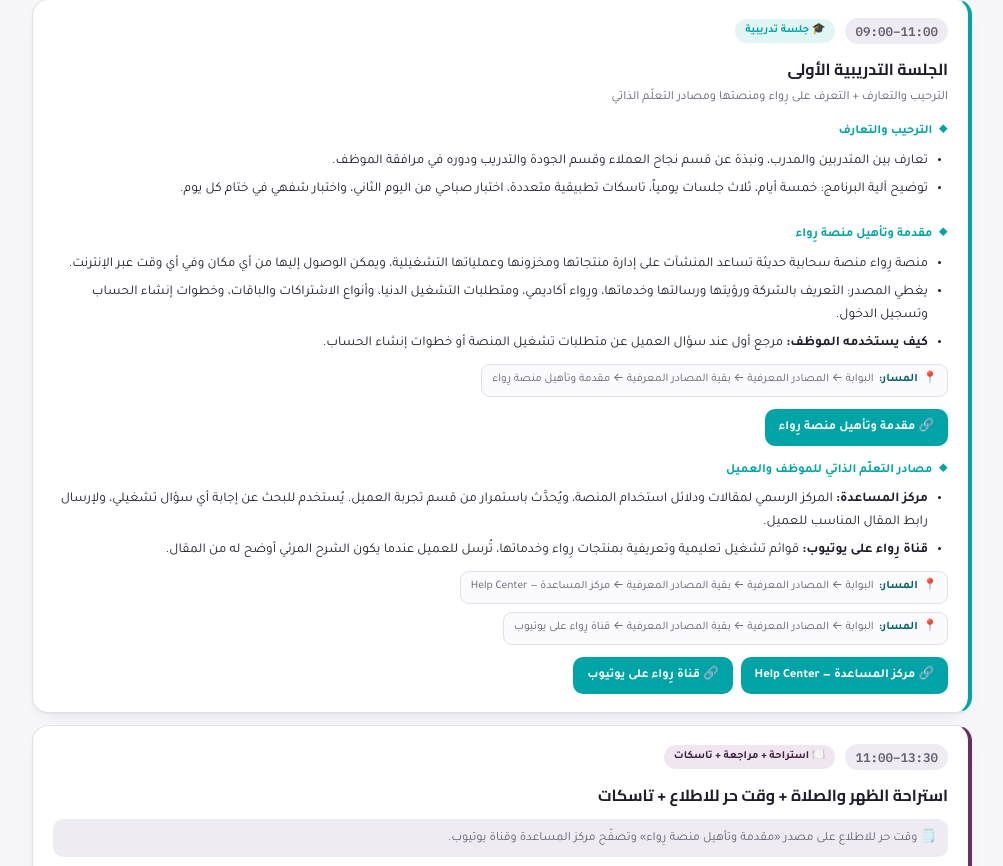
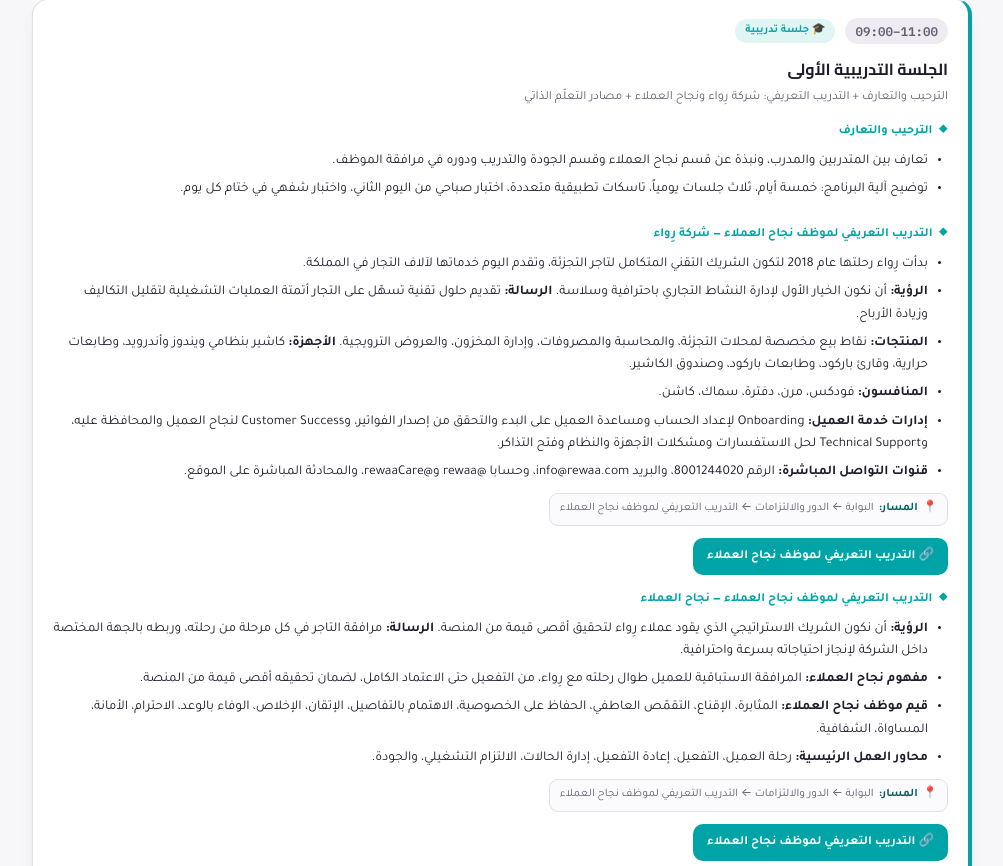
Before and after one commit to fyousef-2023/CSM_Training_Program, a plain HTML site: page index.html in a window 1280 px wide. Shown: the part 826-1692 px from the top of the page, without its empty margins (138-1141 px from the left). Drawn offline with Linux system fonts and the light colour scheme.

Commit message:
Update index.html

```diff
--- a/index.html
+++ b/index.html
@@ -346,7 +346,8 @@
 const P = 'https://fyousef-2023.github.io/';
 const RES = {
   portal:{label:'بوابة نجاح العملاء', url:P+'CSM-PORTAL/', path:['الصفحة الرئيسية']},
-  platformIntro:{label:'مقدمة وتأهيل منصة رِواء', url:'https://docs.google.com/presentation/d/1hcDY607Lm0VdX_y7tPj7S0tHxXwb19MHWlWVnTvLm7I/edit?slide=id.p1#slide=id.p1', path:['المصادر المعرفية','بقية المصادر المعرفية']},
+  onboardingDeck:{label:'التدريب التعريفي لموظف نجاح العملاء', url:'https://docs.google.com/presentation/d/1hcDY607Lm0VdX_y7tPj7S0tHxXwb19MHWlWVnTvLm7I/edit?slide=id.p1#slide=id.p1', path:['الدور والالتزامات']},
+  platformIntro:{label:'مقدمة وتأهيل منصة رِواء', url:'https://scribehow.com/o/RP0ycIc3SFOSm8rov-EIkg/page/mqdmh_wtahyl_lmnsh_rwaa__Kmel96usRmG1o_ezZuopJQ', path:['المصادر المعرفية','بقية المصادر المعرفية']},
   helpCenter:{label:'مركز المساعدة — Help Center', url:'https://help.rewaa.com/ar-SA', path:['المصادر المعرفية','بقية المصادر المعرفية']},
   youtube:{label:'قناة رِواء على يوتيوب', url:'https://www.youtube.com/@RewaaTechnology/playlists', path:['المصادر المعرفية','بقية المصادر المعرفية']},
   csmRole:{label:'دور موظف نجاح العملاء', url:P+'CSM-Role/', path:['الدور والالتزامات']},
@@ -389,30 +390,44 @@
   task1_2:{label:'تاسك 1.2 — رِواء أكاديمي', url:'https://docs.google.com/document/d/12hjN6pgksaqL8E6GJOgpua5MvU-yjfRpBKtUnoxScKo/edit?tab=t.0', path:[]},
   task1_3:{label:'تاسك 1.3 — البدء في منصة رِواء', url:'https://docs.google.com/document/d/1eSRks7AjMMDlV9CLhSgc2UqrJnBV1xtxXruy33KgKMc/edit?tab=t.0', path:[]},
   taskWebinar:{label:'تاسك الويبينار', url:'https://docs.google.com/document/d/1XH-PopR3B21T5oKHTQmQbwfcFPoLT-O6sf4J1KPf8rE/edit?tab=t.0', path:[]},
+  quiz2:{label:'رابط الاختبار', url:'https://docs.google.com/forms/d/e/1FAIpQLSeAjTsG028RpQ8ZhrRw8r30aVE9nLdcxm-vc5lWiPREnZu1lA/viewform', path:[]},
+  task2_1:{label:'تاسك 2.1 — Activation', url:'https://docs.google.com/document/d/1sueAFeBV8CAgQ-ni7AhH4dwCu0CLeJROuQOCGNhyN_M/edit?tab=t.0', path:[]},
+  task2_2:{label:'تاسك 2.2 — Operational', url:'https://docs.google.com/document/d/19J4_2d48c70rqvXL6i-WfWuEvt9DQLe6zrtD0P_yZoc/edit?tab=t.0', path:[]},
+  callsSheet:{label:'ملف المكالمات — Calls', url:'https://docs.google.com/spreadsheets/d/1Z5y57q6cJwwpk9cMq9AE3qbxu6cpEAWjPjdJkHD6N08/edit?gid=805631889#gid=805631889&range=A1', path:[]},
+  taskWebinar2:{label:'تاسك الويبينار', url:'https://docs.google.com/document/d/1V30jeLai0CGyr0Qf6NfQuvpEkUl6yaDyrGKSs3pclGA/edit?tab=t.0', path:[]},
   webinarLive:{label:'رابط التسجيل بالويبينار', url:'https://s.rewaa.com/webinars-training/', path:['المصادر المعرفية','التدريب','دليل التدريب الشامل']},
   webinarDrive:{label:'مجلد الجلسات المسجلة', url:'https://drive.google.com/drive/folders/1J9dUikBIglojA4HnFrphd-ZHBxc3OWUr', path:['المصادر المعرفية','التدريب','دليل التدريب الشامل']},
 };
 
 const FIXED = {code:'ثابت', title:'التاسك الثابت اليومي — حضور الويبينار', fixed:true,
   goal:'حضور الويبينار (المباشر أو المسجل) والتطبيق العملي على محتواه، مع تسجيل أي أسئلة أو استفسارات تظهر أثناء التطبيق ومحاولة البحث عن إجاباتها من المصادر المتاحة.',
-  links:[RES.taskWebinar, RES.webinarLive, RES.webinarDrive]};
+  links:[RES.webinarLive, RES.webinarDrive]};
 
 const DAYS = [
 {
   num:1, c:'--d1', t:'--d1t',
   titleAr:'رِواء ودور موظف نجاح العملاء', titleEn:'Rewaa, the CSM Role & the Portal',
   blocks:[
-    {type:'session', time:'09:00–11:00', title:'الجلسة التدريبية الأولى', subtitle:'الترحيب والتعارف + التعرف على رِواء ومنصتها ومصادر التعلّم الذاتي',
+    {type:'session', time:'09:00–11:00', title:'الجلسة التدريبية الأولى', subtitle:'الترحيب والتعارف + التدريب التعريفي: شركة رِواء ونجاح العملاء + مصادر التعلّم الذاتي',
       parts:[
         {h:'الترحيب والتعارف', items:[
           'تعارف بين المتدربين والمدرب، ونبذة عن قسم نجاح العملاء وقسم الجودة والتدريب ودوره في مرافقة الموظف.',
           'توضيح آلية البرنامج: خمسة أيام، ثلاث جلسات يومياً، تاسكات تطبيقية متعددة، اختبار صباحي من اليوم الثاني، واختبار شفهي في ختام كل يوم.'
         ]},
-        {h:'مقدمة وتأهيل منصة رِواء', items:[
-          'منصة رِواء منصة سحابية حديثة تساعد المنشآت على إدارة منتجاتها ومخزونها وعملياتها التشغيلية، ويمكن الوصول إليها من أي مكان وفي أي وقت عبر الإنترنت.',
-          'يغطي المصدر: التعريف بالشركة ورؤيتها ورسالتها وخدماتها، ورِواء أكاديمي، ومتطلبات التشغيل الدنيا، وأنواع الاشتراكات والباقات، وخطوات إنشاء الحساب وتسجيل الدخول.',
-          '<b>كيف يستخدمه الموظف:</b> مرجع أول عند سؤال العميل عن متطلبات تشغيل المنصة أو خطوات إنشاء الحساب.'
-        ], links:[RES.platformIntro]},
+        {h:'التدريب التعريفي لموظف نجاح العملاء — شركة رِواء', items:[
+          'بدأت رِواء رحلتها عام 2018 لتكون الشريك التقني المتكامل لتاجر التجزئة، وتقدم اليوم خدماتها لآلاف التجار في المملكة.',
+          '<b>الرؤية:</b> أن نكون الخيار الأول لإدارة النشاط التجاري باحترافية وسلاسة. <b>الرسالة:</b> تقديم حلول تقنية تسهّل على التجار أتمتة العمليات التشغيلية لتقليل التكاليف وزيادة الأرباح.',
+          '<b>المنتجات:</b> نقاط بيع مخصصة لمحلات التجزئة، والمحاسبة والمصروفات، وإدارة المخزون، والعروض الترويجية. <b>الأجهزة:</b> كاشير بنظامي ويندوز وأندرويد، وطابعات حرارية، وقارئ باركود، وطابعات باركود، وصندوق الكاشير.',
+          '<b>المنافسون:</b> فودكس، مرن، دفترة، سماك، كاشن.',
+          '<b>إدارات خدمة العميل:</b> Onboarding لإعداد الحساب ومساعدة العميل على البدء والتحقق من إصدار الفواتير، وCustomer Success لنجاح العميل والمحافظة عليه، وTechnical Support لحل الاستفسارات ومشكلات الأجهزة والنظام وفتح التذاكر.',
+          '<b>قنوات التواصل المباشرة:</b> الرقم 8001244020، والبريد info@rewaa.com، وحسابا @rewaa و@rewaaCare، والمحادثة المباشرة على الموقع.'
+        ], links:[RES.onboardingDeck]},
+        {h:'التدريب التعريفي لموظف نجاح العملاء — نجاح العملاء', items:[
+          '<b>الرؤية:</b> أن نكون الشريك الاستراتيجي الذي يقود عملاء رِواء لتحقيق أقصى قيمة من المنصة. <b>الرسالة:</b> مرافقة التاجر في كل مرحلة من رحلته، وربطه بالجهة المختصة داخل الشركة لإنجاز احتياجاته بسرعة واحترافية.',
+          '<b>مفهوم نجاح العملاء:</b> المرافقة الاستباقية للعميل طوال رحلته مع رِواء، من التفعيل حتى الاعتماد الكامل، لضمان تحقيقه أقصى قيمة من المنصة.',
+          '<b>قيم موظف نجاح العملاء:</b> المثابرة، الإقناع، التقمّص العاطفي، الحفاظ على الخصوصية، الاهتمام بالتفاصيل، الإتقان، الإخلاص، الوفاء بالوعد، الاحترام، الأمانة، المساواة، الشفافية.',
+          '<b>محاور العمل الرئيسية:</b> رحلة العميل، التفعيل، إعادة التفعيل، إدارة الحالات، الالتزام التشغيلي، والجودة.'
+        ], links:[RES.onboardingDeck]},
         {h:'مصادر التعلّم الذاتي للموظف والعميل', items:[
           '<b>مركز المساعدة:</b> المركز الرسمي لمقالات ودلائل استخدام المنصة، ويُحدَّث باستمرار من قسم تجربة العميل. يُستخدم للبحث عن إجابة أي سؤال تشغيلي، ولإرسال رابط المقال المناسب للعميل.',
           '<b>قناة رِواء على يوتيوب:</b> قوائم تشغيل تعليمية وتعريفية بمنتجات رِواء وخدماتها، تُرسل للعميل عندما يكون الشرح المرئي أوضح له من المقال.'
@@ -420,16 +435,17 @@
       ]},
 
     {type:'break-task', time:'11:00–13:30', title:'استراحة الظهر والصلاة + وقت حر للاطلاع + تاسكات',
-      review:'وقت حر للاطلاع على مصدر «مقدمة وتأهيل منصة رِواء» وتصفّح مركز المساعدة وقناة يوتيوب.',
+      review:'وقت حر لمراجعة العرض التقديمي «التدريب التعريفي لموظف نجاح العملاء»، وتصفّح مركز المساعدة وقناة يوتيوب.',
       tasks:[
         {code:'1.1', title:'التسجيل في منصة رِواء', goal:'التسجيل في منصة رِواء، والاطلاع على تفاصيل تحديث عملية التسجيل والدخول، وفهم التغييرات الجديدة التي تهدف إلى تحسين تجربة المستخدم وتسهيل تسجيل العملاء الجدد.', links:[RES.task1_1]},
         {code:'1.2', title:'رِواء أكاديمي', goal:'الدخول إلى موقع رِواء أكاديمي، وإكمال الكورس المطلوب بالكامل، والحصول على شهادة الإتمام بعد اجتيازه. يعرّف الكورس بكيفية عمل المنصة: تسجيل الحساب وإدارته، والبيع والشراء وإدارة المخزون، ولوحة التحكم.', links:[RES.task1_2]}
       ]},
 
-    {type:'session', time:'13:30–15:00', title:'الجلسة التدريبية الثانية', subtitle:'دور موظف نجاح العملاء ورحلة العميل وجولة في البوابة',
+    {type:'session', time:'13:30–15:00', title:'الجلسة التدريبية الثانية', subtitle:'دور موظف نجاح العملاء ورحلة العميل وجولة في البوابة ومهارات التواصل',
       parts:[
         {h:'دور موظف نجاح العملاء: الشريك التشغيلي للتاجر', items:[
           'دور يتجاوز مرحلة البيع، هدفه أن يحقق العميل أقصى قيمة ممكنة من النظام، وأن تستمر علاقته برِواء.',
+          '<b>بالنسبة للعميل:</b> الشريك التشغيلي الذي يفهم احتياجاته ويوصله بالجهة المختصة لإنجازها ويتابع استفادته. <b>بالنسبة لرِواء:</b> صوت العميل داخل الشركة، والمحرك الأساسي لاستمرارية العميل واستقراره وتوسعه.',
           '<b>كيف يعمل كشريك:</b> فهم أهداف العميل وتحويلها إلى إجراءات فعلية، والتوجيه الاستباقي بمراقبة الاستخدام والتدخل المبكر، ونقل صوت العميل لفريق التطوير.',
           '<b>المسؤوليات الأساسية:</b> التهيئة (إعداد الحساب وإدخال المخزون وتفعيل نقاط البيع)، والتدريب (المتجر الإلكتروني، إدارة المخازن، الفوترة)، ومتابعة الأداء، وبناء علاقة طويلة الأجل.'
         ], links:[RES.csmRole]},
@@ -451,7 +467,16 @@
           'الانضباط التشغيلي يبدأ من تنظيم الوقت ومتابعة القنوات الرسمية؛ فالمهام تختلف يومياً حسب أولويات العمل، والجدول اليومي هو المرجع الأساسي.',
           '<b>القنوات المطلوب متابعتها على Slack:</b> <span class="mono">csm-team-update</span> القناة الرسمية لفريق نجاح العملاء، و<span class="mono">all-cs-members</span> قناة قسم نجاح العملاء بالكامل، إضافة إلى قناة تحديثات التدريب <span class="mono">webinar-training-csm</span>.',
           '<b>المراجع:</b> الجدول اليومي، ولوحة الجدول اليومي في CRM، ولوحة محفظة العملاء (BOB) لمتابعة التفعيل.'
-        ], links:[RES.calendar]}
+        ], links:[RES.calendar]},
+        {h:'مهارات التواصل واتيكيت المكالمات', items:[
+          '<b>مكونات عملية الاتصال:</b> مرسل، ورسالة، ومستقبل، ورد (تغذية عكسية) يؤكد وصول مضمون الرسالة.',
+          '<b>معوقات التواصل:</b> اللغة، التخصص، العادات والتقاليد، العوائق النفسية، تشويه الرسالة، هيكلية الرسالة، القفز للاستنتاجات، الإفراط في الاتصال، الموقع الجغرافي، مستوى الفهم، وعدم الإنصات.',
+          '<b>الإنصات:</b> الاستماع للعميل دون مقاطعة، ثم إعادة ما فُهم عليه ليؤكده؛ فالإنصات لفهم المشكلة لا للرد عليها.',
+          '<b>نبرة الصوت ووضعية الجسد:</b> يشعر العميل بابتسامة الموظف واهتمامه أو بلا مبالاته من صوته؛ لذا يحافظ الموظف على جلسة معتدلة ونبرة إيجابية.',
+          '<b>اتيكيت المكالمة:</b> التجهز للمكالمة، والافتتاحية، والتصرف عند وضع العميل على الانتظار أو تحويله، وإغلاق المكالمة.',
+          '<b>الخطوط الحمراء:</b> عدم التأثر بالاستفزاز وإظهار التعاطف، والتدرج مع العميل المسيء حتى إنهاء المكالمة والتصعيد للمشرف، والحفاظ على سرية بيانات العملاء والعمل.',
+          '<b>الصياغة الإيجابية:</b> مثل «سأجد طريقة وأعاود الاتصال بك» بدلاً من «لا أعرف»، و«لنرَ كيف نحل المشكلة» بدلاً من «ليس خطئي».'
+        ], links:[RES.onboardingDeck]}
       ]},
 
     {type:'break', time:'15:00–16:00', title:'استراحة'},
@@ -464,7 +489,7 @@
           'كيفية البدء في منصة رِواء.',
           'كيف تحصل على دعم الفوترة الإلكترونية.'
         ], links:[RES.task1_3]},
-        {...FIXED, code:'1.4'}
+        {...FIXED, code:'1.4', links:[RES.taskWebinar, RES.webinarLive, RES.webinarDrive]}
       ]},
 
     {type:'closing', time:'17:00–18:00', title:'الجلسة التدريبية الثالثة — ختامية',
@@ -487,7 +512,7 @@
       'لماذا تُدار الحالات (Cases) ضمن سياق المرحلة الحالية للعميل؟',
       'ما المتطلبات الدنيا لتشغيل منصة رِواء؟',
       'كيف يحصل العميل على دعم الفوترة الإلكترونية؟'
-    ]},
+    ], links:[RES.quiz2]},
 
     {type:'session', time:'09:30–11:00', title:'الجلسة التدريبية الأولى', subtitle:'مراحل التفعيل ومراحلها الفرعية',
       parts:[
@@ -527,14 +552,13 @@
     {type:'break-task', time:'11:00–13:30', title:'استراحة الظهر والصلاة + وقت حر للاطلاع + تاسكات',
       review:'وقت حر لمراجعة صفحة مراحل التفعيل وقوائم المكالمة الخاصة بمراحل التفعيل.',
       tasks:[
-        {code:'2.1', title:'المرحلة والمرحلة الفرعية', goal:'تحديد المرحلة الرئيسية والفرعية الصحيحة لكل عميل:', items:[
+        {code:'2.1', title:'Activation — المرحلة والمرحلة الفرعية', goal:'تحديد المرحلة الرئيسية والفرعية الصحيحة لكل عميل:', items:[
           'عميل سُلِّم للتو من المبيعات، ولم يتواصل معه أحد بعد.',
           'عميل بدأ رفع منتجاته لكنه ينتظر وصول الأجهزة.',
           'عميل أُرسلت له دعوة الويبينار ولم يحضر بعد.',
           'عميل جاهز تشغيلياً، لكن تفعيل رِواء باي لم يكتمل.',
           'عميل يستخدم النظام يومياً منذ شهر وبدأ يفعّل خصائص إضافية.'
-        ]},
-        {code:'2.2', title:'قائمة مكالمة الاستلام', goal:'كتابة النقاط التي يغطيها الموظف في مكالمة HandOver مع عميل جديد، بالاستناد إلى قائمة HandOver في Call Checklist.'}
+        ], links:[RES.task2_1]}
       ]},
 
     {type:'session', time:'13:30–15:00', title:'الجلسة التدريبية الثانية', subtitle:'أتمتة الإعداد ورفع المنتجات والتدريب والأجهزة',
@@ -571,18 +595,17 @@
 
     {type:'task-free', time:'16:00–17:00', title:'تاسكات + التاسك الثابت',
       tasks:[
-        {code:'2.3', title:'مهام الأتمتة', goal:'تحديد نوع المهمة والحالة (Status) المناسبة لكل موقف:', items:[
-          'عميل رد على رسالة الأتمتة طالباً تأجيل موعد الجلسة التدريبية.',
-          'عميل مضى على تسجيله 8 أيام دون أي خطوة إعداد.',
-          'عميل لم يحضر الويبينار المجدول ولم يرد على ثلاث محاولات في أوقات مختلفة.'
-        ]},
-        {code:'2.4', title:'اختيار قالب رفع المنتجات', goal:'اختيار القالب المناسب لكل نشاط مع ذكر السبب:', items:[
-          'محل ملابس بمقاسات وألوان متعددة.',
-          'صيدلية تحتاج تتبع أرقام التشغيلات.',
-          'مطعم بقائمة طعام وإضافات.',
-          'محل خضار يستخدم ميزاناً إلكترونياً.'
-        ]},
-        FIXED
+        {code:'2.2', title:'Operational — تحليل المكالمات', goal:'الاستماع إلى المكالمات في الملف المرفق، وتعبئة الأعمدة التالية لكل مكالمة استناداً إلى محتواها:', items:[
+          'نوع التفاعل (Interaction Type).',
+          'المرحلة الرئيسية (Main Stage).',
+          'المرحلة الفرعية (Sub Stage).',
+          'السبب الرئيسي (Sentiment Main Reason).',
+          'السبب الفرعي (Sentiment Sub Reason).',
+          'السينتمنت (Sentiment).',
+          'التصنيفات (Tags).',
+          'أي ملاحظات (Note).'
+        ], links:[RES.task2_2, RES.callsSheet]},
+        {...FIXED, code:'2.3', links:[RES.taskWebinar2, RES.webinarLive, RES.webinarDrive]}
       ]},
 
     {type:'closing', time:'17:00–18:00', title:'الجلسة التدريبية الثالثة — ختامية',
@@ -937,7 +960,7 @@
       <div class="block-top"><span class="block-time">${b.time}</span><span class="block-kind" style="--chip-bg:var(--amber-tint);--chip-c:var(--amber-ink)">📝 اختبار</span></div>
       <h3>${b.title}</h3><p class="lead">${b.note}</p>
       <div class="quiz-box"><ol>${b.questions.map(q=>`<li>${q}</li>`).join('')}</ol></div>
-      <span class="ph">🔗 رابط الاختبار — يُضاف لاحقاً</span>
+      ${b.links&&b.links.length?linkBtns(b.links,'style="margin-top:8px"'):'<span class="ph">🔗 رابط الاختبار — يُضاف لاحقاً</span>'}
     </div>`;
   }
   if(b.type==='session'){
```
